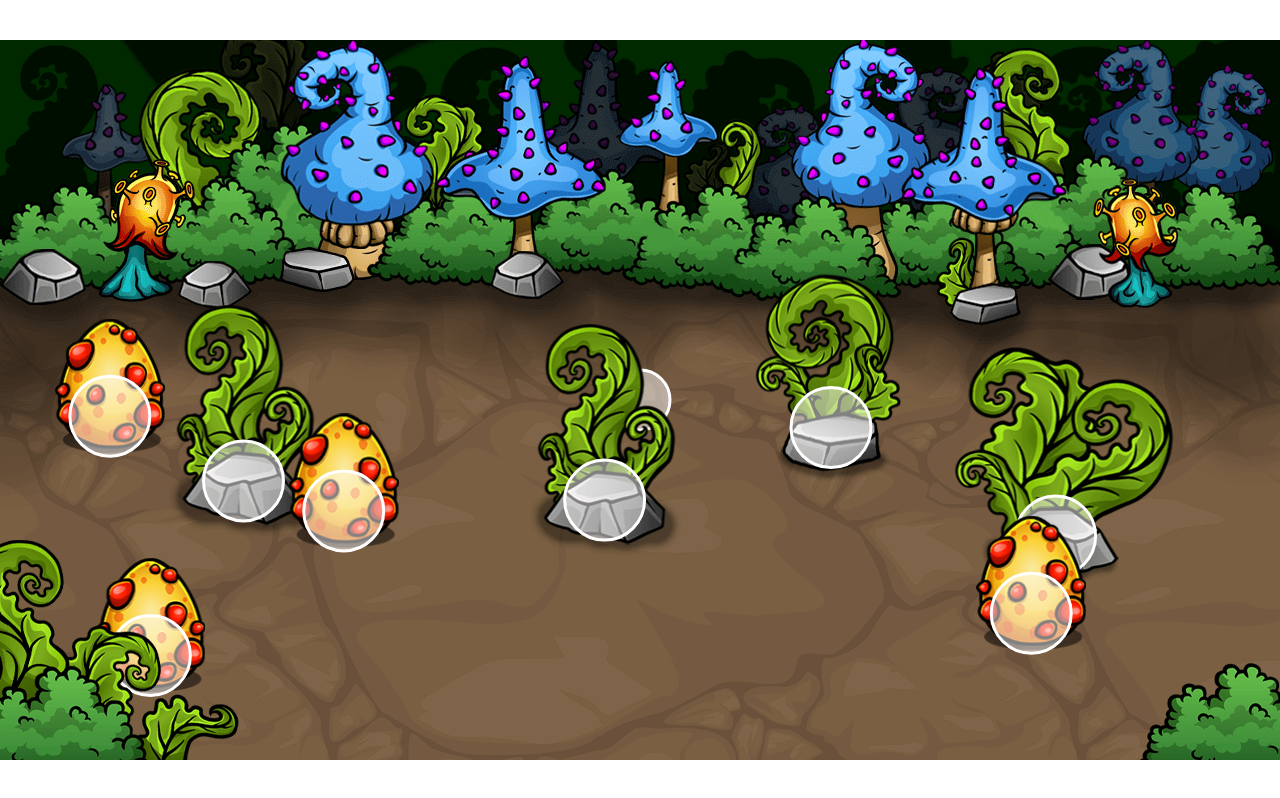
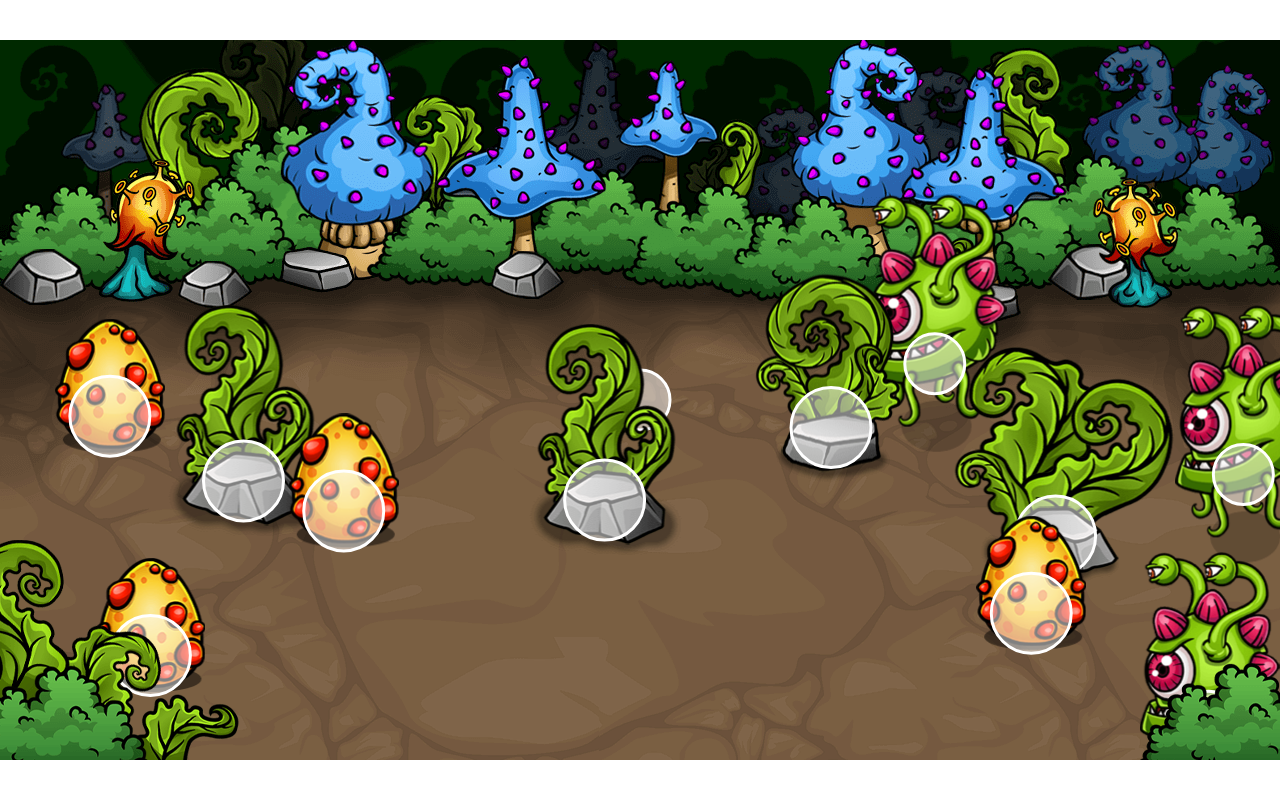
Before and after one commit to Cesario87/game_experiment, a plain HTML site: page index.html in a window 1280 px wide. Drawn offline with Linux system fonts and the light colour scheme.

Commit message:
added enemies

```diff
--- a/script.js
+++ b/script.js
@@ -9,7 +9,7 @@ window.addEventListener('load', function () {
     ctx.strokeStyle = 'white';
 
     class Player {
-        constructor(game){
+        constructor(game) {
             this.game = game;
             this.collisionX = this.game.width * 0.5;
             this.collisionY = this.game.height * 0.5;
@@ -29,9 +29,9 @@ window.addEventListener('load', function () {
             this.frameY = 0;
             this.image = document.getElementById('bull');
         }
-        draw(context){
+        draw(context) {
             context.drawImage(this.image, this.frameX * this.spriteWidth, this.frameY * this.spriteHeight, this.spriteWidth, this.spriteHeight, this.spriteX, this.spriteY, this.width, this.height);
-            if (this.game.debug){
+            if (this.game.debug) {
                 context.beginPath();
                 context.arc(this.collisionX, this.collisionY, this.collisionRadius, 0, Math.PI * 2);
                 context.save();
@@ -45,7 +45,7 @@ window.addEventListener('load', function () {
                 context.stroke();
             }
         }
-        update(){
+        update() {
             this.dx = this.game.mouse.x - this.collisionX;
             this.dy = this.game.mouse.y - this.collisionY;
             //sprite animation
@@ -60,10 +60,10 @@ window.addEventListener('load', function () {
             else if (angle < 2.74) this.frameY = 5;
 
             const distance = Math.hypot(this.dy, this.dx); //primero Y con pitagoras
-            if (distance > this.speedModifier){
-                this.speedX = this.dx/distance || 0;
-                this.speedY = this.dy/distance || 0;
-            }else{
+            if (distance > this.speedModifier) {
+                this.speedX = this.dx / distance || 0;
+                this.speedY = this.dy / distance || 0;
+            } else {
                 this.speedX = 0;
                 this.speedY = 0;
             }
@@ -83,7 +83,7 @@ window.addEventListener('load', function () {
                 let [collision, distance, sumOfRadii, dx, dy] = this.game.checkCollision(this, obstacle);
                 // let collision = game.checkCollision(this, obstacle)[0];
                 // let distance = game.checkCollision(this, obstacle)[1];
-                if (collision){
+                if (collision) {
                     const unit_x = dx / distance;
                     const unit_y = dy / distance;
                     this.collisionX = obstacle.collisionX + (sumOfRadii + 1) * unit_x;
@@ -94,9 +94,9 @@ window.addEventListener('load', function () {
     }
 
     class Obstacle {
-        constructor(game){
+        constructor(game) {
             this.game = game;
-            this .collisionX = Math.random() * this.game.width;
+            this.collisionX = Math.random() * this.game.width;
             this.collisionY = Math.random() * this.game.height;
             this.collisionRadius = 40;
             this.image = document.getElementById('obstacles');
@@ -109,9 +109,9 @@ window.addEventListener('load', function () {
             this.frameX = Math.floor(Math.random() * 4);
             this.frameY = Math.floor(Math.random() * 3);
         }
-        draw(context){
+        draw(context) {
             context.drawImage(this.image, this.frameX * this.spriteWidth, this.frameY * this.spriteHeight, this.spriteWidth, this.spriteHeight, this.spriteX, this.spriteY, this.width, this.height);
-            if (this.game.debug){
+            if (this.game.debug) {
                 context.beginPath();
                 context.arc(this.collisionX, this.collisionY, this.collisionRadius, 0, Math.PI * 2);
                 context.save();
@@ -121,13 +121,13 @@ window.addEventListener('load', function () {
                 context.stroke();
             }
         }
-        update(){
+        update() {
 
         }
     }
 
     class Egg {
-        constructor(game){
+        constructor(game) {
             this.game = game;
             this.collisionRadius = 40;
             this.margin = this.collisionRadius * 2;
@@ -141,9 +141,9 @@ window.addEventListener('load', function () {
             this.spriteX;
             this.spriteY;
         }
-        draw(context){
+        draw(context) {
             context.drawImage(this.image, this.spriteX, this.spriteY);
-            if (this.game.debug){
+            if (this.game.debug) {
                 context.beginPath();
                 context.arc(this.collisionX, this.collisionY, this.collisionRadius, 0, Math.PI * 2);
                 context.save();
@@ -153,24 +153,72 @@ window.addEventListener('load', function () {
                 context.stroke();
             }
         }
-        update(){
+        update() {
             this.spriteX = this.collisionX - this.width * 0.5;
             this.spriteY = this.collisionY - this.height * 0.5 - 30;
-           let collisionObjects = [this.game.player, ...this.game.obstacles];
-           collisionObjects.forEach (object => {
+            let collisionObjects = [this.game.player, ...this.game.obstacles, ...this.game.enemies];
+            collisionObjects.forEach(object => {
                 let [collision, distance, sumOfRadii, dx, dy] = this.game.checkCollision(this, object);
-                if (collision){
+                if (collision) {
                     const unit_x = dx / distance;
                     const unit_y = dy / distance;
-                    this.collisionX = object.collisionX + (sumOfRadii +1) * unit_x;
+                    this.collisionX = object.collisionX + (sumOfRadii + 1) * unit_x;
                     this.collisionY = object.collisionY + (sumOfRadii + 1) * unit_y;
                 }
-           })
+            });
+        }
+    }
+
+    class Enemy {
+        constructor(game) {
+            this.game = game;
+            this.collisionRadius = 30;
+            this.speedX = Math.random() * 3 + 0.5;
+            this.image = document.getElementById('toad');
+            this.spriteWidth = 140;
+            this.spriteHeight = 260;
+            this.width = this.spriteWidth;
+            this.height = this.spriteHeight;
+            this.collisionX = this.game.width + this.width + Math.random() * this.game.width * 0.5;
+            this.collisionY = this.game.topMargin + (Math.random() * (this.game.height - this.game.topMargin));
+            this.spriteX;
+            this.spriteY;
+        }
+        draw(context) {
+            context.drawImage(this.image, this.spriteX, this.spriteY);
+            if (this.game.debug) {
+                context.beginPath();
+                context.arc(this.collisionX, this.collisionY, this.collisionRadius, 0, Math.PI * 2);
+                context.save();
+                context.globalAlpha = 0.5;
+                context.fill();
+                context.restore();
+                context.stroke();
+            }
+        }
+        update() {
+            this.spriteX = this.collisionX - this.width * 0.5;
+            this.spriteY = this.collisionY - this.height * 0.5 - 40;
+            this.collisionX -= this.speedX;
+            if (this.spriteX + this.width < 0) {
+                this.collisionX = this.game.width + this.width + Math.random() * this.game.width * 0.5;
+                this.collisionY = this.game.topMargin + (Math.random() * (this.game.height - this.game.topMargin));
+            }
+            let collisionObjects = [this.game.player, ...this.game.obstacles];
+            collisionObjects.forEach(object => {
+                let [collision, distance, sumOfRadii, dx, dy] = this.game.checkCollision(this, object);
+                if (collision) {
+                    const unit_x = dx / distance;
+                    const unit_y = dy / distance;
+                    this.collisionX = object.collisionX + (sumOfRadii + 1) * unit_x;
+                    this.collisionY = object.collisionY + (sumOfRadii + 1) * unit_y;
+                }
+            });
         }
     }
 
     class Game {
-        constructor(canvas){
+        constructor(canvas) {
             this.canvas = canvas;
             this.width = this.canvas.width;
             this.height = this.canvas.height;
@@ -179,12 +227,13 @@ window.addEventListener('load', function () {
             this.player = new Player(this);
             this.fps = 70;
             this.timer = 0;
-            this.interval = 1000/this.fps;
+            this.interval = 1000 / this.fps;
             this.eggTimer = 0;
             this.eggInterval = 1000;
             this.numberOfObstacles = 10;
             this.obstacles = [];
             this.eggs = [];
+            this.enemies = [];
             this.gameObjects = [];
             this.maxEggs = 20;
             this.mouse = {
@@ -207,20 +256,20 @@ window.addEventListener('load', function () {
             });
 
             canvas.addEventListener('mousemove', e => {
-                if(this.mouse.pressed){
+                if (this.mouse.pressed) {
                     this.mouse.x = e.offsetX;
                     this.mouse.y = e.offsetY;
                 }
             });
             window.addEventListener('keydown', e => {
-                if(e.key == 'd') this.debug = !this.debug;
+                if (e.key == 'd') this.debug = !this.debug;
             })
         }
-        render(context, deltaTime){
-            if  (this.timer > this.interval){
+        render(context, deltaTime) {
+            if (this.timer > this.interval) {
                 context.clearRect(0, 0, this.width, this.height);
                 //Following order states which object stays behind which
-                this.gameObjects = [...this.eggs, ...this.obstacles, this.player];
+                this.gameObjects = [...this.eggs, ...this.obstacles, this.player, ...this.enemies];
                 //sort by vertical position (which objects hides which)
                 this.gameObjects.sort((a, b) => {
                     return a.collisionY - b.collisionY;
@@ -235,26 +284,32 @@ window.addEventListener('load', function () {
             this.timer += deltaTime;
 
             // add eggs periodically
-            if (this.eggTimer > this.eggInterval && this.eggs.length < this.maxEggs){
+            if (this.eggTimer > this.eggInterval && this.eggs.length < this.maxEggs) {
                 this.addEgg();
                 this.eggTimer = 0;
-            }else{
+            } else {
                 this.eggTimer += deltaTime;
             }
         }
-        checkCollision(a,b){
+        checkCollision(a, b) {
             const dx = a.collisionX - b.collisionX;
             const dy = a.collisionY - b.collisionY;
-            const distance = Math.hypot(dy,dx);
+            const distance = Math.hypot(dy, dx);
             const sumOfRadii = a.collisionRadius + b.collisionRadius;
             return [(distance < sumOfRadii), distance, sumOfRadii, dx, dy];
         }
-        addEgg(){
+        addEgg() {
             this.eggs.push(new Egg(this));
         }
-        init(){
+        addEnemy() {
+            this.enemies.push(new Enemy(this));
+        }
+        init() {
+            for (let i = 0; i < 3; i++) {
+                this.addEnemy();
+            }
             let attempts = 0;
-            while (this.obstacles.length < this.numberOfObstacles && attempts < 500){
+            while (this.obstacles.length < this.numberOfObstacles && attempts < 500) {
                 let testObstacle = new Obstacle(this);
                 let overlap = false;
                 this.obstacles.forEach(obstacle => {
@@ -263,15 +318,15 @@ window.addEventListener('load', function () {
                     const distance = Math.hypot(dy, dx);
                     const distanceBuffer = 150;
                     const sumOfRadii = testObstacle.collisionRadius + obstacle.collisionRadius + distanceBuffer;
-                    if (distance < sumOfRadii){
+                    if (distance < sumOfRadii) {
                         overlap = true;
                     }
                 });
                 const margin = testObstacle.collisionRadius * 3;
-                if (!overlap && testObstacle.spriteX > 0 && testObstacle.spriteX < this.width - testObstacle.width && testObstacle.collisionY > this.topMargin + margin && testObstacle.collisionY < this.height - margin){
+                if (!overlap && testObstacle.spriteX > 0 && testObstacle.spriteX < this.width - testObstacle.width && testObstacle.collisionY > this.topMargin + margin && testObstacle.collisionY < this.height - margin) {
                     this.obstacles.push(testObstacle);
                 }
-                attempts ++;
+                attempts++;
             }
         }
     }
--- a/style.css
+++ b/style.css
@@ -17,6 +17,6 @@
     transform: translate(-50%, -50%);
     pointer-events: none;
 }
-#obstacles, #bull, #egg {
+#obstacles, #bull, #egg, #toad {
     display: none;
 }
```
Also changed, not shown: index.html (+1 -0 lines).
